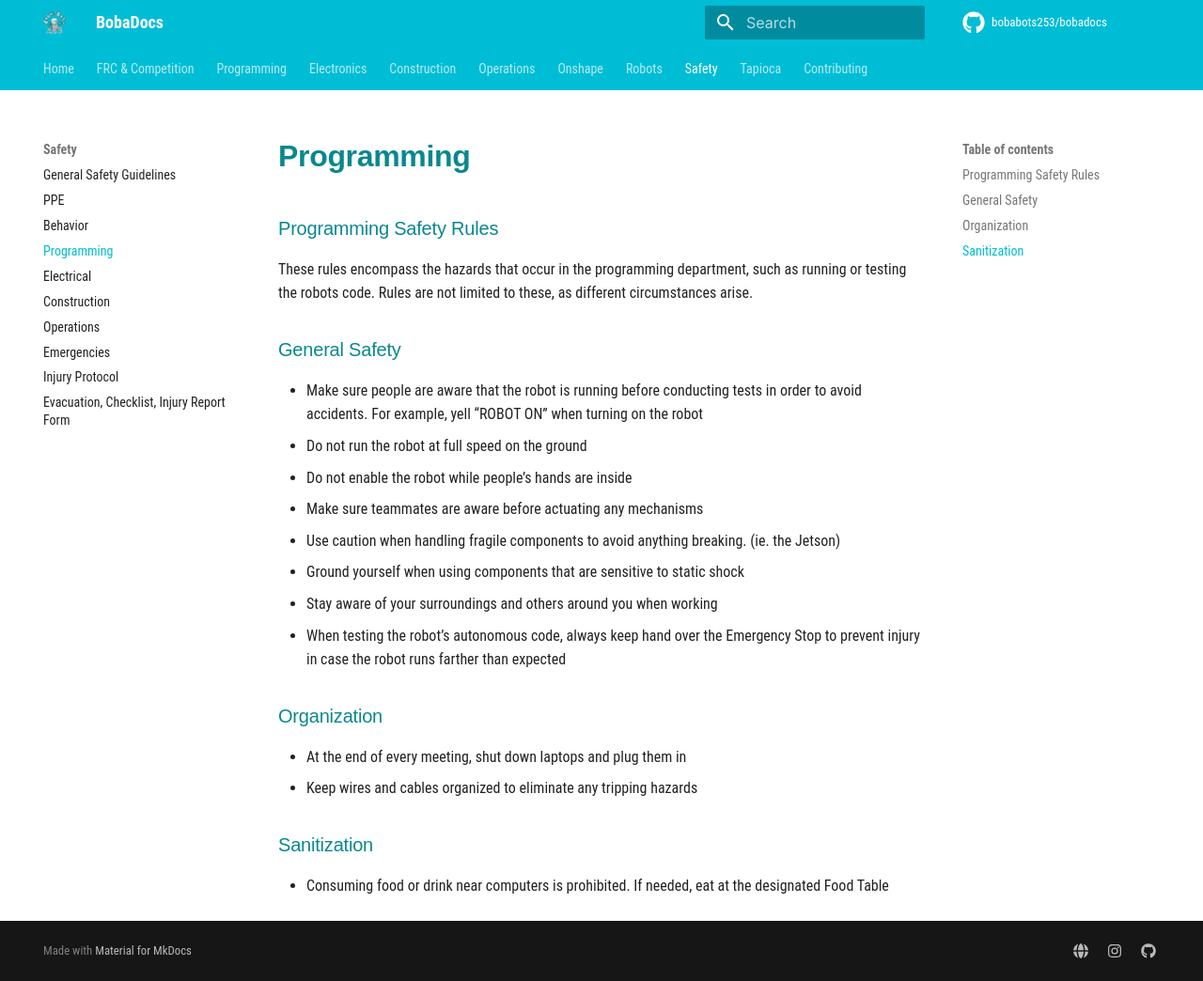
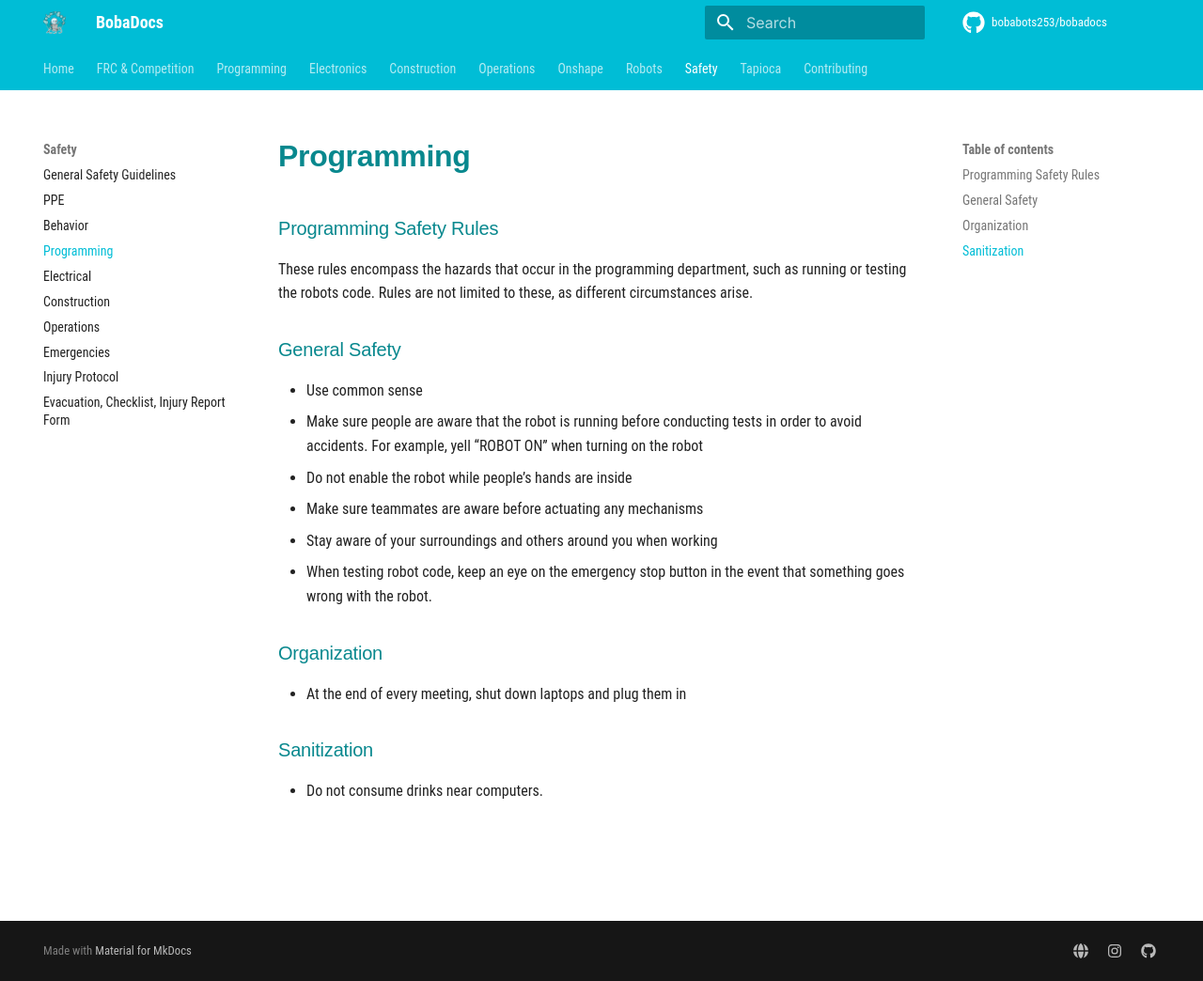
Before and after one commit to bobabots253/bobadocs, an MkDocs documentation site: the page built from docs/safety/programming.md, in a window 1280 px wide and 1044 px high. Shown: the whole window at 94% size. Built offline with MkDocs 1.6.1 and Material for MkDocs 9.7.7, drawn with Linux system fonts in a browser that asks for light colours; comment, search, counter and statistics services are not loaded.

Commit message:
Update programming.md

```diff
--- a/docs/safety/programming.md
+++ b/docs/safety/programming.md
@@ -2,18 +2,15 @@
 These rules encompass the hazards that occur in the programming department, such as running or testing the robots code. Rules are not limited to these, as different circumstances arise.
 
 ### General Safety
+* Use common sense
 * Make sure people are aware that the robot is running before conducting tests in order to avoid accidents. For example, yell “ROBOT ON” when turning on the robot
-* Do not run the robot at full speed on the ground
 * Do not enable the robot while people’s hands are inside
 * Make sure teammates are aware before actuating any mechanisms
-* Use caution when handling fragile components to avoid anything breaking. (ie. the Jetson)
-* Ground yourself when using components that are sensitive to static shock
 * Stay aware of your surroundings and others around you when working
-* When testing the robot’s autonomous code, always keep hand over the Emergency Stop to prevent injury in case the robot runs farther than expected
+* When testing robot code, keep an eye on the emergency stop button in the event that something goes wrong with the robot.
 
 ### Organization
 * At the end of every meeting, shut down laptops and plug them in
-* Keep wires and cables organized to eliminate any tripping hazards
 
 ### Sanitization
-* Consuming food or drink near computers is prohibited. If needed, eat at the designated Food Table
+* Do not consume drinks near computers.
```
